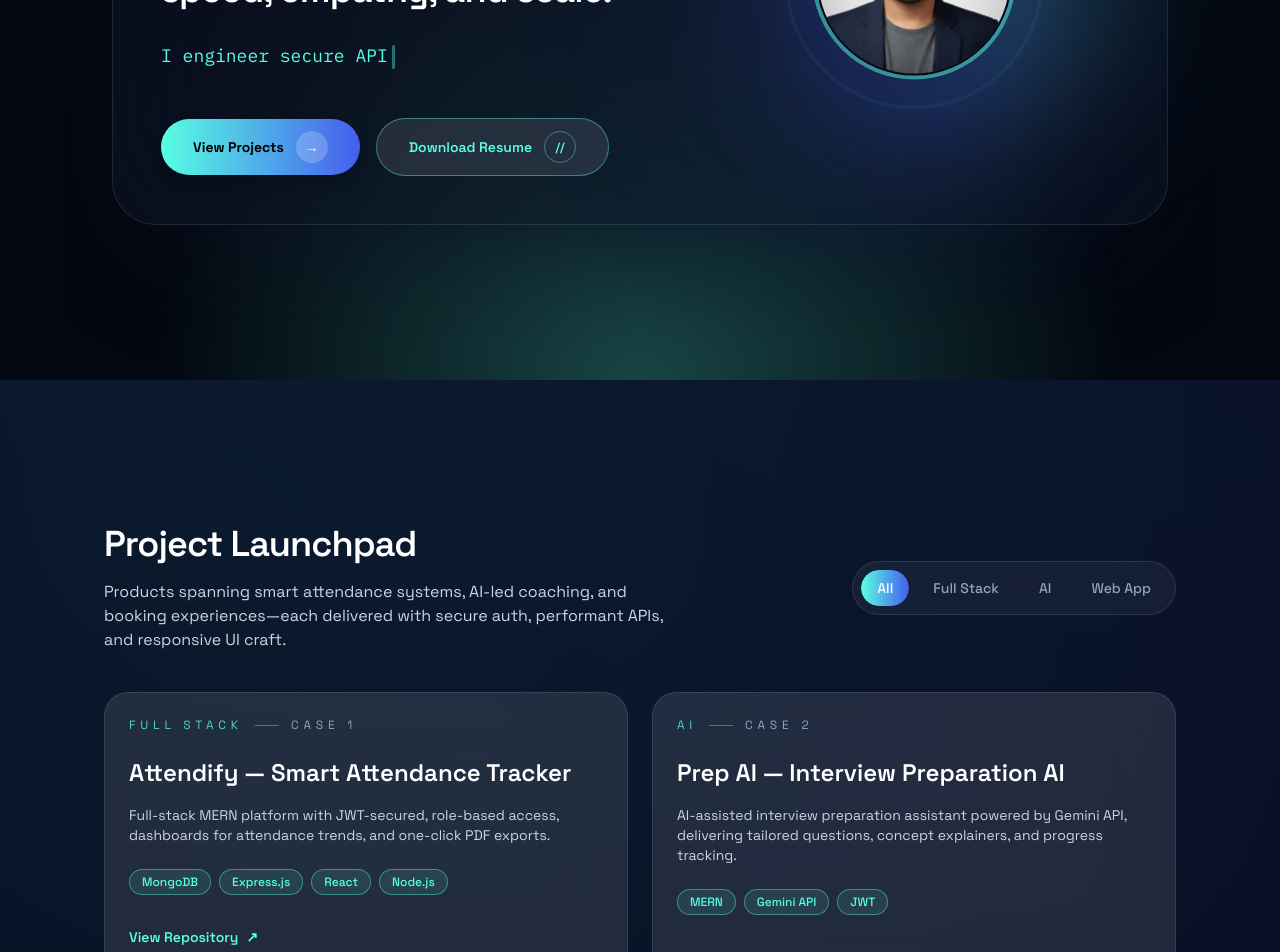
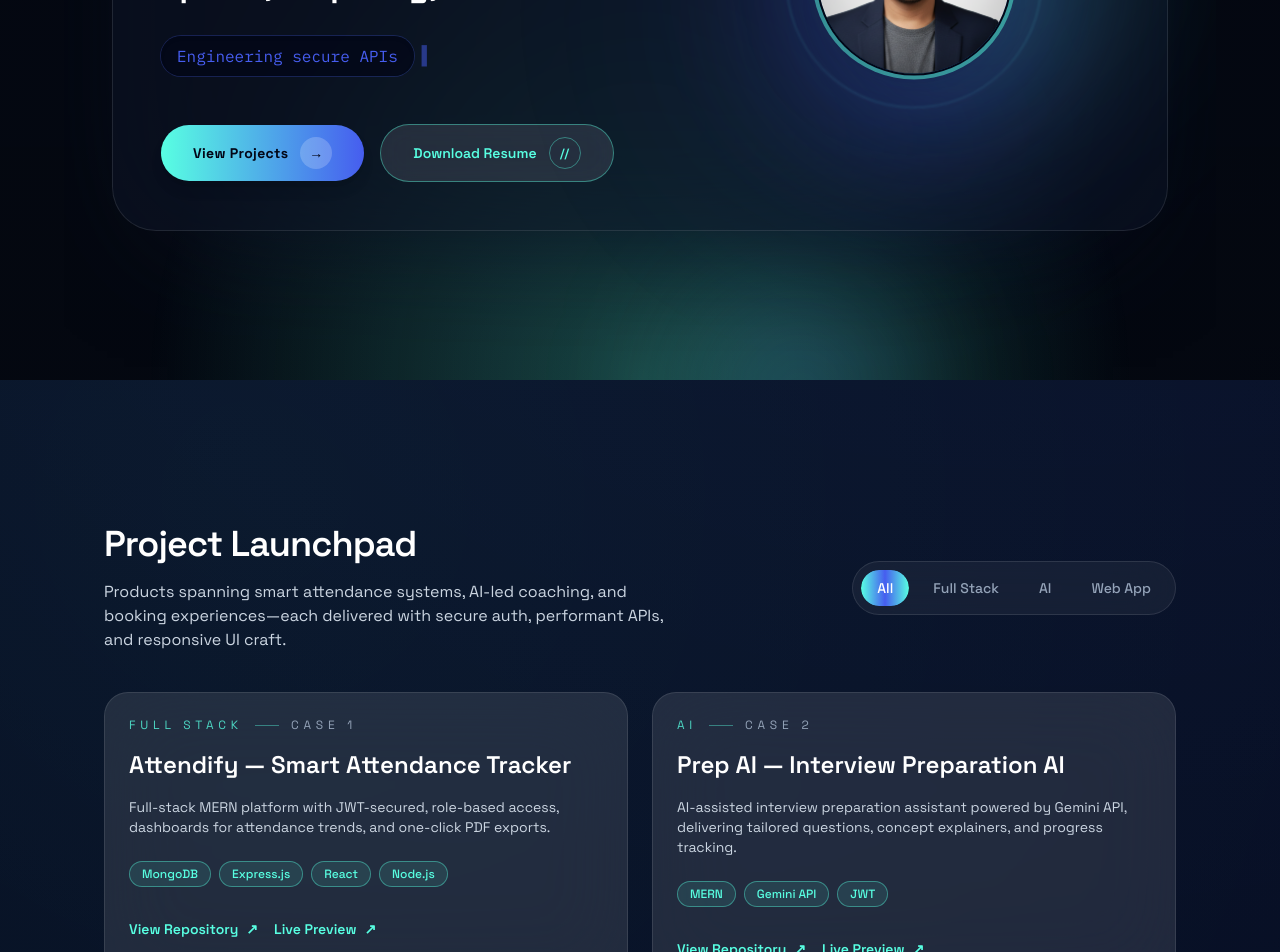
Before and after one commit to Rahul-Kumar-code/Portfolio, a React (Vite) app: page / in a window 1280 px wide. Shown: the part 420-1372 px from the top of the page. Built offline with nearby package versions, Linux system fonts and the light colour scheme.

Commit message:
added animations

```diff
--- a/index.html
+++ b/index.html
@@ -17,7 +17,7 @@
       href="https://fonts.googleapis.com/css2?family=IBM+Plex+Mono:wght@400;600&family=Space+Grotesk:wght@400;500;600;700&display=swap"
       rel="stylesheet"
     />
-  <title>Rahul Kumar — Futuristic Portfolio</title>
+  <title>Rahul Kumar — Portfolio</title>
   </head>
   <body>
     <div id="root"></div>
--- a/package.json
+++ b/package.json
@@ -13,7 +13,8 @@
     "framer-motion": "^12.23.22",
     "react": "^19.1.1",
     "react-dom": "^19.1.1",
-    "react-icons": "^5.5.0"
+    "react-icons": "^5.5.0",
+    "react-simple-typewriter": "^5.0.1"
   },
   "devDependencies": {
     "@eslint/js": "^9.36.0",
--- a/src/components/Hero.jsx
+++ b/src/components/Hero.jsx
@@ -1,46 +1,23 @@
 import { motion } from 'framer-motion'
-import { useEffect, useState } from 'react'
+import { Typewriter } from 'react-simple-typewriter'
 
 const phrases = [
-  'I build dependable MERN stacks that simplify campus life.',
-  'I engineer secure APIs with clean data models and JWT flows.',
-  'I craft AI-assisted products that coach learners with confidence.',
+  'Building with MERN + AI',
+  'Engineering secure APIs',
+  'Designing for speed & empathy',
 ]
 
 const profileImage = '/profilePic.png'
 
 export function Hero() {
-  const [index, setIndex] = useState(0)
-  const [displayed, setDisplayed] = useState('')
-
-  useEffect(() => {
-    const current = phrases[index]
-    setDisplayed('')
-    let i = 0
-    let timeoutId
-    const typeInterval = setInterval(() => {
-      setDisplayed(current.slice(0, i + 1))
-      i += 1
-      if (i === current.length) {
-        clearInterval(typeInterval)
-        timeoutId = setTimeout(() => {
-          setIndex((prev) => (prev + 1) % phrases.length)
-        }, 2500)
-      }
-    }, 50)
-    return () => {
-      clearInterval(typeInterval)
-      if (timeoutId) {
-        clearTimeout(timeoutId)
-      }
-    }
-  }, [index])
-
   return (
     <section
       id="hero"
-      className="relative isolate flex min-h-screen items-center justify-center overflow-hidden px-4 py-8 sm:px-8 md:px-12 lg:py-12"
+      className="relative isolate flex min-h-screen items-center justify-center overflow-hidden px-4 py-8 sm:px-8 md:px-12 lg:py-12 mt-16 md:mt-0"
     >
+      <div className="pointer-events-none absolute -top-32 left-6 h-64 w-64 rounded-full bg-gradient-to-br from-[#465def]/35 via-transparent to-accent/40 blur-3xl animate-float" />
+      <div className="pointer-events-none absolute top-20 right-10 h-48 w-48 rounded-full bg-gradient-to-br from-accent/30 via-[#465def]/30 to-transparent blur-3xl animate-float-slow" />
+      <div className="pointer-events-none absolute -bottom-40 left-1/2 h-80 w-80 -translate-x-1/2 rounded-full bg-[radial-gradient(circle,_rgba(70,93,239,0.35),_rgba(88,255,226,0.18),_transparent_70%)] blur-3xl animate-float-reverse" />
       <div className="absolute inset-0 -z-10 bg-[radial-gradient(circle_at_top,_rgba(120,140,255,0.18),_transparent_50%),radial-gradient(circle_at_bottom,_rgba(88,255,226,0.25),_transparent_50%)]" />
       <motion.div
         initial={{ opacity: 0, y: 60 }}
@@ -67,14 +44,22 @@ export function Hero() {
               Crafting intelligent web experiences with MERN, AI, and secure APIs — built for speed, empathy, and scale.
             </motion.h1>
             <motion.p
-              key={index}
               initial={{ opacity: 0, y: 16 }}
               animate={{ opacity: 1, y: 0 }}
               transition={{ delay: 0.8 }}
-              className="mt-8 text-lg font-mono text-accent"
+              className="mt-8 inline-flex items-center justify-center gap-2 font-mono text-sm text-[#465def] sm:text-base lg:justify-start"
             >
-              {displayed}
-              <span className="ml-1 inline-block h-6 w-[3px] animate-pulse rounded-full bg-accent/80 align-middle" />
+              <span className="rounded-full bg-slate-950/70 px-4 py-2 text-[#465def] ring-1 ring-[#465def]/25 shadow-inner">
+                <Typewriter
+                  words={phrases}
+                  loop
+                  cursor={false}
+                  typeSpeed={70}
+                  deleteSpeed={40}
+                  delaySpeed={1800}
+                />
+              </span>
+              <span className="animate-cursor-blink text-lg text-[#465def]">▍</span>
             </motion.p>
             <motion.div
               initial={{ opacity: 0, y: 24 }}
@@ -84,10 +69,11 @@ export function Hero() {
             >
               <a
                 href="#projects"
-                className="group relative inline-flex items-center gap-3 overflow-hidden rounded-full bg-gradient-to-r from-accent to-[#465def] px-8 py-3 text-sm font-semibold text-white shadow-lg transition-transform duration-300 hover:-translate-y-1 hover:brightness-110"
+                className="group relative inline-flex items-center gap-3 overflow-hidden rounded-full bg-gradient-to-r from-accent via-[#465def] to-accent bg-[length:200%_auto] px-8 py-3 text-sm font-semibold text-slate-950 shadow-lg transition-transform duration-300 hover:-translate-y-1 hover:bg-right hover:brightness-110"
               >
-                <span className='text-black font-bold'>View Projects</span>
+                <span className="font-bold tracking-wide">View Projects</span>
                 <span className="inline-flex h-8 w-8 items-center justify-center rounded-full bg-white/20 transition group-hover:rotate-90">→</span>
+                <span className="pointer-events-none absolute inset-0 -z-10 bg-gradient-to-r from-white/0 via-white/20 to-white/0 opacity-0 transition group-hover:opacity-100" />
               </a>
               <a
                 href="https://drive.google.com/uc?export=download&id=1NiRxUEUecanV75JdzHMtVlg_PXtWFgL7"
@@ -96,7 +82,7 @@ export function Hero() {
                 className="group inline-flex items-center gap-3 rounded-full border border-accent/40 bg-white/10 px-8 py-3 text-sm font-semibold text-accent backdrop-blur-lg transition hover:border-accent hover:brightness-110 hover:shadow-lg"
               >
                 <span>Download Resume</span>
-                <span className="inline-flex h-8 w-8 items-center justify-center rounded-full border border-accent/40 text-xs transition group-hover:bg-accent group-hover:text-white">
+                <span className="inline-flex h-8 w-8 items-center justify-center rounded-full border border-accent/40 text-xs transition group-hover:translate-x-1 group-hover:bg-accent group-hover:text-white">
                   {`//`}
                 </span>
               </a>
--- a/src/components/Projects.jsx
+++ b/src/components/Projects.jsx
@@ -1,5 +1,5 @@
 import { AnimatePresence, LayoutGroup, motion } from 'framer-motion'
-import { useState } from 'react'
+import { useMemo, useState } from 'react'
 import { projectCategories, projects } from '../data/projects'
 
 const cardVariants = {
@@ -10,15 +10,31 @@ const cardVariants = {
 export function Projects() {
 	const [activeCategory, setActiveCategory] = useState('All')
 
-	const filtered =
-		activeCategory === 'All'
-			? projects
-			: projects.filter((project) => project.category === activeCategory)
+	const filtered = useMemo(() => {
+		if (activeCategory === 'All') {
+			return projects
+		}
+
+		return projects.filter((project) => project.category === activeCategory)
+	}, [activeCategory])
 
 	return (
-		<section id="projects" className="relative px-6 py-24 sm:px-10">
+		<motion.section
+			id="projects"
+			className="relative px-6 py-24 sm:px-10"
+			initial={{ opacity: 0, y: 40 }}
+			whileInView={{ opacity: 1, y: 0 }}
+			viewport={{ once: true, amount: 0.25 }}
+			transition={{ duration: 0.6, ease: 'easeOut' }}
+		>
 			<div className="mx-auto flex max-w-6xl flex-col gap-10">
-				<div className="flex flex-col items-start justify-between gap-6 sm:flex-row sm:items-center">
+				<motion.div
+					initial={{ opacity: 0, y: 20 }}
+					whileInView={{ opacity: 1, y: 0 }}
+					viewport={{ once: true, amount: 0.4 }}
+					transition={{ duration: 0.6, ease: 'easeOut' }}
+					className="flex flex-col items-start justify-between gap-6 sm:flex-row sm:items-center"
+				>
 					<div>
 						<h2 className="section-title">Project Launchpad</h2>
 						<p className="section-subtitle max-w-xl">
@@ -35,17 +51,15 @@ export function Projects() {
 										type="button"
 										onClick={() => setActiveCategory(category)}
 										className={`relative overflow-hidden rounded-full px-4 py-2 text-sm font-medium transition ${
-											isActive
-												? 'text-white'
-												: 'text-slate-400 hover:text-white'
+											isActive ? 'text-white' : 'text-slate-400 hover:text-white'
 										}`}
 									>
 										<span className="relative z-10">{category}</span>
 										{isActive && (
 											<motion.span
-												layoutId="pill"
-												className="absolute inset-0 rounded-full bg-gradient-to-r from-accent to-[#465def]"
-												transition={{ type: 'spring', stiffness: 400, damping: 26 }}
+												layoutId="category-pill"
+												className="absolute inset-0 rounded-full bg-gradient-to-r from-accent via-[#465def] to-accent"
+												transition={{ type: 'spring', stiffness: 400, damping: 28 }}
 											/>
 										)}
 									</button>
@@ -53,7 +67,7 @@ export function Projects() {
 							})}
 						</div>
 					</LayoutGroup>
-				</div>
+				</motion.div>
 				<AnimatePresence mode="wait">
 					<motion.div
 						key={activeCategory}
@@ -61,6 +75,7 @@ export function Projects() {
 						animate="visible"
 						exit="hidden"
 						variants={{ hidden: { opacity: 0 }, visible: { opacity: 1 } }}
+						transition={{ duration: 0.4 }}
 						className="grid gap-6 md:grid-cols-2"
 					>
 						{filtered.map((project, index) => (
@@ -69,46 +84,61 @@ export function Projects() {
 								variants={cardVariants}
 								initial="hidden"
 								animate="visible"
-								transition={{ delay: index * 0.1, duration: 0.5 }}
-								className="group relative overflow-hidden rounded-3xl border border-white/10 bg-white/10 p-6 backdrop-blur-2xl transition-transform hover:-translate-y-2 hover:shadow-[0_40px_90px_-40px_rgba(94,210,255,0.6)]"
+								transition={{ delay: index * 0.1, duration: 0.5, ease: 'easeOut' }}
+								className="group relative overflow-hidden rounded-3xl border border-white/10 bg-white/10 p-6 backdrop-blur-2xl transition-transform duration-500 hover:-translate-y-2 hover:shadow-[0_40px_90px_-40px_rgba(94,210,255,0.6)]"
 							>
+								<span className="pointer-events-none absolute -inset-px z-0 rounded-3xl bg-gradient-to-r from-[#465def]/35 via-transparent to-accent/35 opacity-0 transition duration-500 group-hover:opacity-100" />
+								<div className="relative z-10 space-y-4">
 									<div className="flex items-center gap-3 text-xs uppercase tracking-[0.4em] text-accent/80">
 										<span>{project.category}</span>
 										<span className="h-[1px] w-6 bg-accent/40" />
 										<span className="text-slate-400">Case {index + 1}</span>
 									</div>
-								<h3 className="mt-6 text-2xl font-semibold text-white">
-									{project.title}
-								</h3>
-								<p className="mt-4 text-sm text-slate-300">
-									{project.description}
-								</p>
-								<div className="mt-6 flex flex-wrap gap-2">
+									<h3 className="text-2xl font-semibold text-white">{project.title}</h3>
+									<p className="text-sm text-slate-300">{project.description}</p>
+									<div className="flex flex-wrap gap-2 pt-2">
 										{project.tech.map((tech) => (
 											<span
 												key={tech}
-											className="rounded-full border border-accent/40 bg-accent/10 px-3 py-1 text-xs font-medium text-accent"
+												className="rounded-full border border-accent/40 bg-accent/10 px-3 py-1 text-xs font-medium text-accent transition duration-300 hover:border-[#465def]/60 hover:text-[#465def]"
 											>
 												{tech}
 											</span>
 										))}
 									</div>
+								</div>
+								<div className="relative z-10 mt-8 flex flex-wrap gap-4">
 									<motion.a
 										href={project.link}
 										target="_blank"
 										rel="noreferrer"
-									whileHover={{ x: 6 }}
-									className="mt-8 inline-flex items-center gap-2 text-sm font-semibold text-accent"
+										whileHover={{ x: 6, color: '#465def' }}
+										whileTap={{ scale: 0.97 }}
+										className="inline-flex items-center gap-2 text-sm font-semibold text-accent transition-colors"
 									>
 										View Repository
 										<span aria-hidden>↗</span>
 									</motion.a>
+									{project.live && (
+										<motion.a
+											href={project.live}
+											target="_blank"
+											rel="noreferrer"
+											whileHover={{ x: 6, color: '#465def' }}
+											whileTap={{ scale: 0.97 }}
+											className="inline-flex items-center gap-2 text-sm font-semibold text-accent transition-colors"
+										>
+											Live Preview
+											<span aria-hidden>↗</span>
+										</motion.a>
+									)}
+								</div>
 								<div className="pointer-events-none absolute inset-x-0 bottom-0 h-24 translate-y-full bg-gradient-to-t from-slate-900/40 via-transparent to-transparent transition-transform duration-500 group-hover:translate-y-0" />
 							</motion.article>
 						))}
 					</motion.div>
 				</AnimatePresence>
 			</div>
-		</section>
+		</motion.section>
 	)
 }
--- a/src/data/projects.js
+++ b/src/data/projects.js
@@ -8,7 +8,8 @@ export const projects = [
       'Full-stack MERN platform with JWT-secured, role-based access, dashboards for attendance trends, and one-click PDF exports.',
     tech: ['MongoDB', 'Express.js', 'React', 'Node.js'],
     category: 'Full Stack',
-    link: 'https://github.com/rahulkumardev/attendify',
+    link: 'https://github.com/abhi1913ek-79ri/Attendify',
+    live: 'https://attendifyattendkarle.vercel.app/'
   },
   {
     id: 'prep-ai',
@@ -17,7 +18,8 @@ export const projects = [
       'AI-assisted interview preparation assistant powered by Gemini API, delivering tailored questions, concept explainers, and progress tracking.',
     tech: ['MERN', 'Gemini API', 'JWT'],
     category: 'AI',
-    link: 'https://github.com/rahulkumardev/prep-ai',
+    link: 'https://github.com/Rahul-Kumar-code/Prep-AI',
+    live: 'https://prep-ai-one-lovat.vercel.app/'
   },
   {
     id: 'homehive',
@@ -26,6 +28,7 @@ export const projects = [
       'MongoDB-backed booking app with Express.js APIs, listing management, and responsive Tailwind UI for browsing, saving, and reserving homes.',
     tech: ['Express.js', 'MongoDB', 'Tailwind CSS'],
     category: 'Web App',
-    link: 'https://github.com/rahulkumardev/homehive',
+    link: 'https://github.com/Rahul-Kumar-code/HomeHive',
+    live: 'https://homehive-1-aguz.onrender.com/',
   },
 ]
```
Also changed, not shown: src/components/Contact.jsx (+23 -5 lines), src/components/CursorGlow.jsx (added, +52 -0 lines), src/components/Header.jsx (+7 -0 lines), tailwind.config.js (+32 -0 lines), 1 other file (tests, documents, lock files or other folders). Lines whose indentation alone changed are shown as unchanged.
